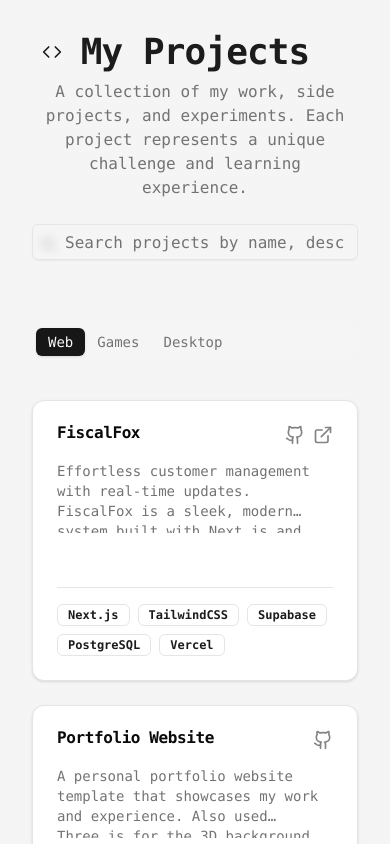
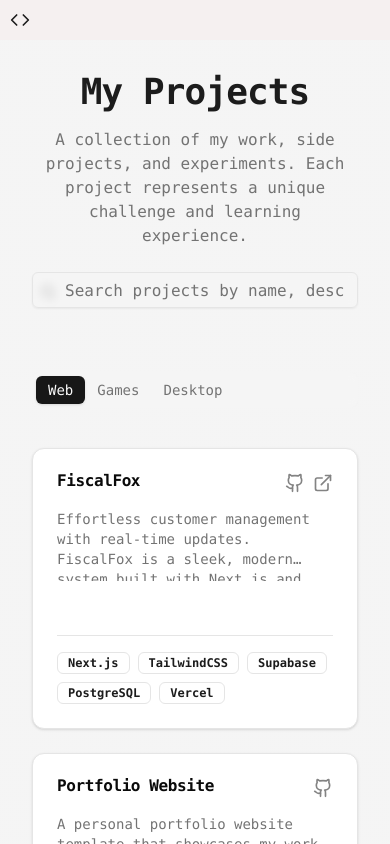
Before and after one commit to KushalPraja/portfolio, a Next.js app: page /projects in a window 390 px wide. Shown: the top 844 px of the page. Built offline with nearby package versions, Linux system fonts and the light colour scheme.

Commit message:
feat: improve mobile responsiveness and enhance layout of Projects page

```diff
--- a/app/page.tsx
+++ b/app/page.tsx
@@ -59,6 +59,7 @@ export default function Home() {
         </motion.div>
 
         {/* Time indicator - exactly aligned with nav icon */}
+        {!isMobile && (
           <motion.div
             initial={{ opacity: 0 }}
             animate={{ opacity: 1 }}
@@ -68,6 +69,7 @@ export default function Home() {
           >
             {time && `[ ${time} ]`}
           </motion.div>
+        )}
 
         {/* Location indicator */}
         <motion.div
--- a/app/projects/page.tsx
+++ b/app/projects/page.tsx
@@ -118,7 +118,7 @@ export default function Projects() {
             animate={{ opacity: 1, y: 0 }}
             className="space-y-2"
           >
-            <h1 className="text-4xl font-bold tracking-tight"> My Projects</h1>
+            <h1 className="text-4xl font-bold tracking-tight mb-4">My Projects</h1>
             <p className="text-muted-foreground max-w-[42rem] mx-auto">
               A collection of my work, side projects, and experiments. Each project represents a unique challenge and learning experience.
             </p>
--- a/components/Navigation.tsx
+++ b/components/Navigation.tsx
@@ -39,7 +39,7 @@ export default function Navigation() {
       {isMobile ? (
         // Mobile Navigation
         <motion.nav
-          className="fixed top-8 left-8 z-[100]"
+          className=" top-8 left-8 z-[100]"
           initial={{ opacity: 0 }}
           animate={{ opacity: 1 }}
         >
@@ -63,7 +63,7 @@ export default function Navigation() {
                   onClick={() => setIsOpen(false)}
                 />
 
-                {/* Mobile Menu */}
+                {/* Mobile Menu - Start below navbar */}
                 <motion.div
                   initial={{ opacity: 0, y: -20 }}
                   animate={{ opacity: 1, y: 0 }}
```
Lines whose indentation alone changed are shown as unchanged.
